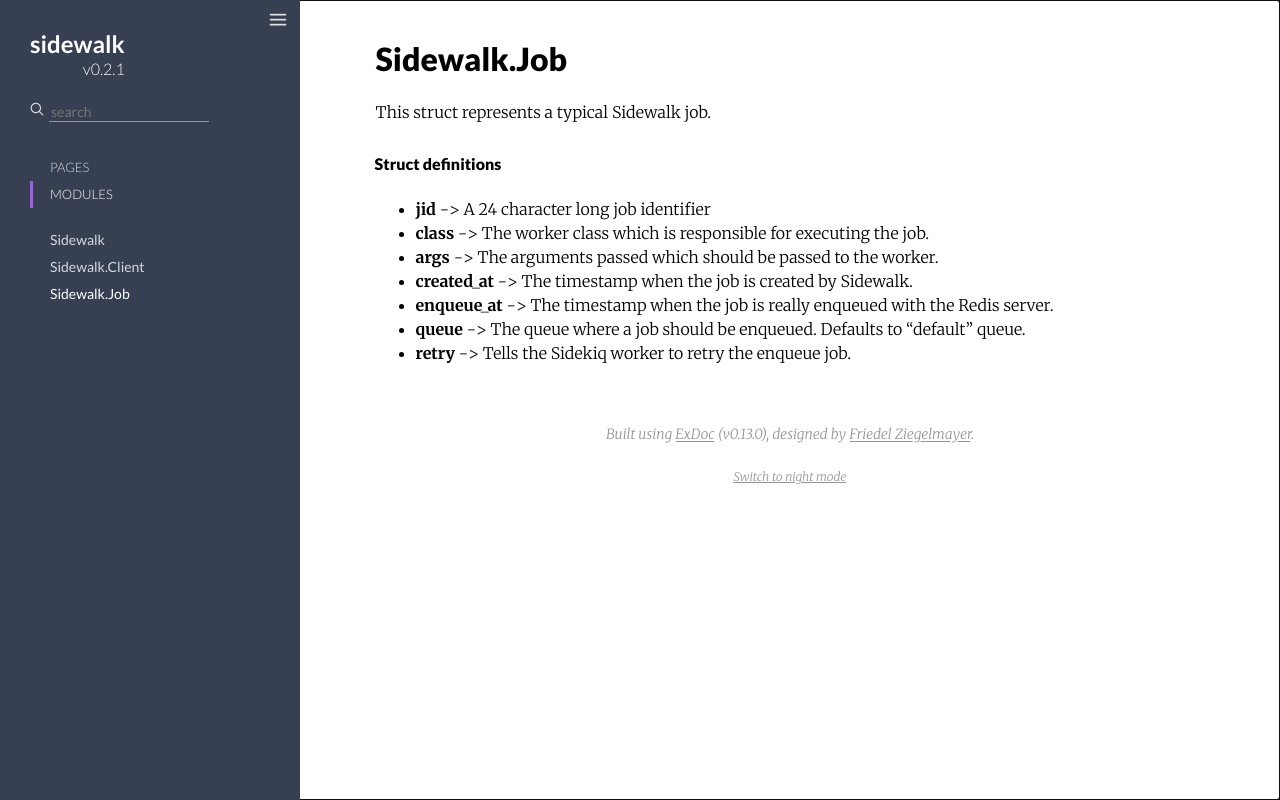
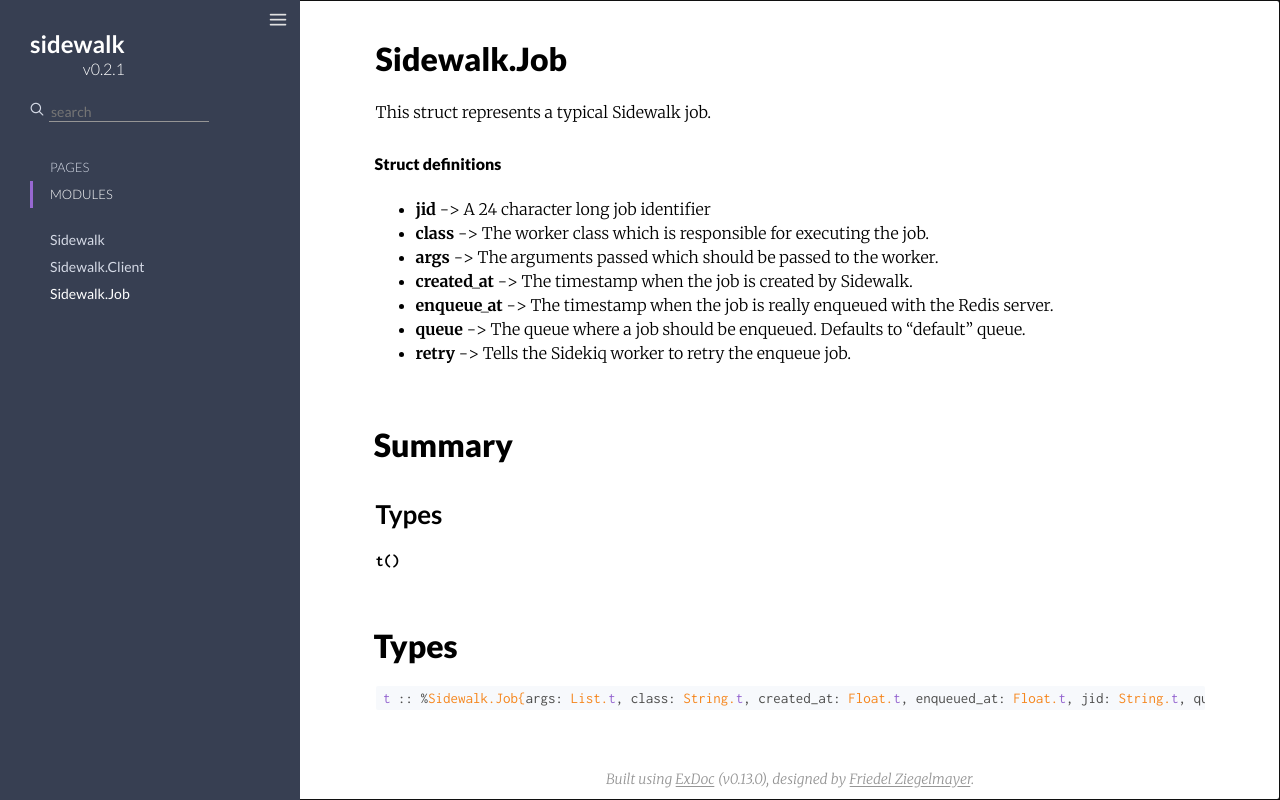
Before and after one commit to railsmechanic/sidewalk, a plain HTML site: page doc/Sidewalk.Job.html in a window 1280 px wide. Drawn offline with Linux system fonts and the light colour scheme; files whose address does not match are found by name.

Commit message:
Updates on job

```diff
--- a/doc/Sidewalk.Job.html
+++ b/doc/Sidewalk.Job.html
@@ -96,7 +96,53 @@
 
 
 
+        <section id="summary" class="details-list">
+          <h1 class="section-heading">
+            <a class="hover-link" href="#summary">
+              <i class="icon-link"></i>
+            </a>
+            Summary
+          </h1>
 
+  <div class="summary-types summary">
+    <h2>
+      <a href="#types">Types</a>
+    </h2>
+    <div class="summary-row">
+  <div class="summary-signature">
+    <a href="#t:t/0">t()</a>
+  </div>
+
+</div>
+
+  </div>
+
+
+
+
+
+
+
+
+        </section>
+
+
+
+        <section id="types" class="types details-list">
+          <h1 class="section-heading">
+            <a class="hover-link" href="#types">
+              <i class="icon-link"></i>
+            </a>
+            Types
+          </h1>
+          <div class="types-list">
+            <div id="t:t/0" class="type-detail">
+  <pre><code class="elixir"><a href="#t:t/0">t</a> :: %Sidewalk.Job{args: <a href="http://elixir-lang.org/docs/stable/elixir/List.html#t:t/0">List.t</a>, class: <a href="http://elixir-lang.org/docs/stable/elixir/String.html#t:t/0">String.t</a>, created_at: <a href="http://elixir-lang.org/docs/stable/elixir/Float.html#t:t/0">Float.t</a>, enqueued_at: <a href="http://elixir-lang.org/docs/stable/elixir/Float.html#t:t/0">Float.t</a>, jid: <a href="http://elixir-lang.org/docs/stable/elixir/String.html#t:t/0">String.t</a>, queue: <a href="http://elixir-lang.org/docs/stable/elixir/String.html#t:t/0">String.t</a>, retry: boolean}</code></pre>
+
+</div>
+
+          </div>
+        </section>
 
 
 
```
Also changed, not shown: 1 other file.
